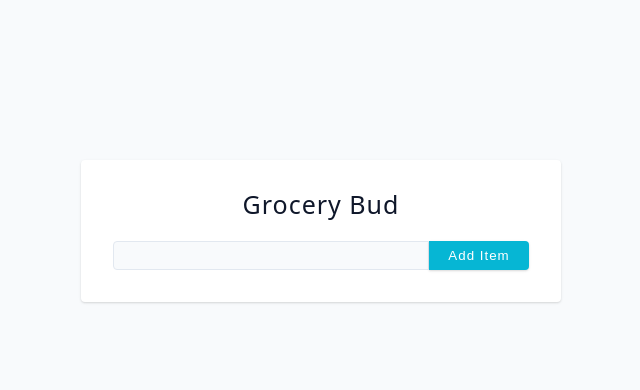
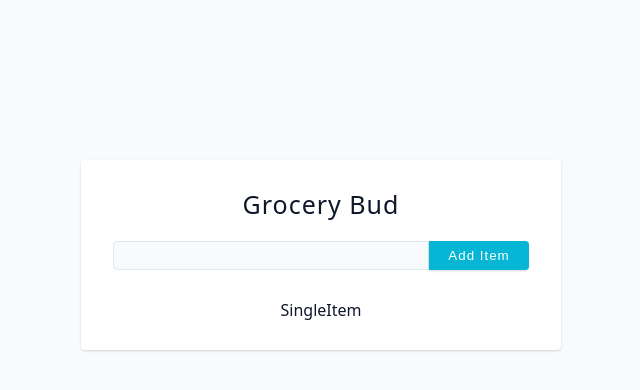
Before and after one commit to mfrancislie/Grocery-buds, a React (Vite) app: page / in a window 1280 px wide. Both pictures are taken after typing "Sample" into the empty fields and a click on the button "Add Item". Shown: the top 390 px of the page, without its empty margins (319-959 px from the left). Built offline with nearby package versions, Linux system fonts and the light colour scheme.

Commit message:
rendering items

```diff
--- a/src/App.jsx
+++ b/src/App.jsx
@@ -2,6 +2,7 @@
 import './App.css';
 import Form from './Form';
 import { nanoid } from 'nanoid';
+import Items from './components/Items';
 
 function App() {
   const [items, setItems] = useState([]);
@@ -16,9 +17,12 @@
     setItems([...items, newItem]);
     console.log('item added to the list');
   };
+
+  const removeItem = (itemId) => {};
   return (
     <section className="section-center">
       <Form addItem={addItem} />
+      <Items items={items} removeItem={removeItem} />
     </section>
   );
 }
--- /dev/null
+++ b/src/components/Items.jsx
@@ -0,0 +1,12 @@
+/* eslint-disable react/prop-types */
+import SingleItem from './SingleItem';
+const Items = ({ items, removeItem }) => {
+  return (
+    <div className="items">
+      {items.map((item) => (
+        <SingleItem key={item.id} item={item} removeItem={removeItem} />
+      ))}
+    </div>
+  );
+};
+export default Items;
--- /dev/null
+++ b/src/components/SingleItem.jsx
@@ -0,0 +1,5 @@
+const SingleItem = () => {
+  return <div>SingleItem</div>;
+};
+
+export default SingleItem;
```
